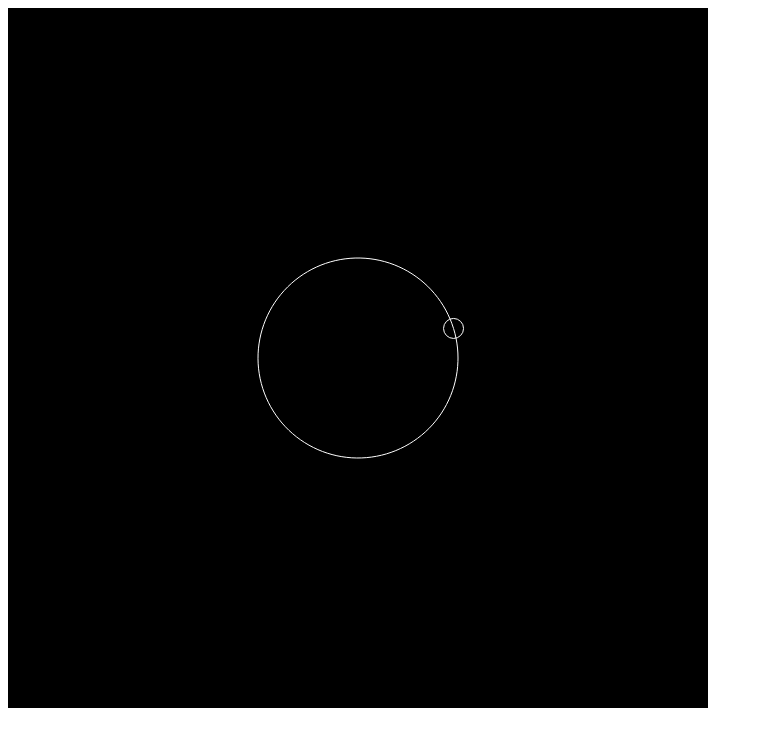
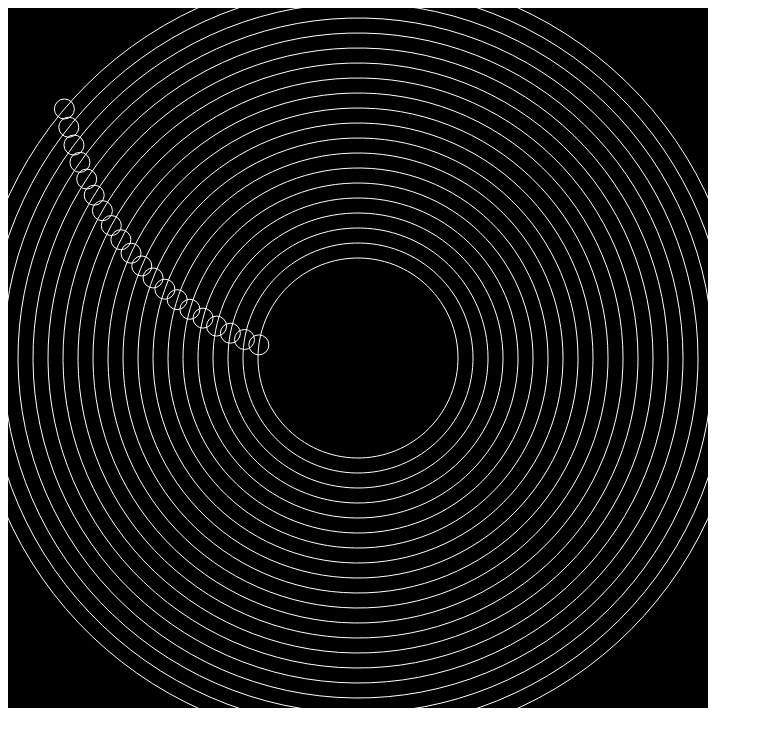
Before and after one commit to NikitaGoldashevsky/Polyrhythm, a plain HTML site: page index.html in a window 1280 px wide. Shown: the whole page, without its empty margins (0-763 px from the left). Drawn offline with Linux system fonts and the light colour scheme.

Commit message:
Refactor index.html script code to create multiple tracks and balls

```diff
--- a/index.html
+++ b/index.html
@@ -14,26 +14,51 @@
             myCanvas.height = size
 
             const trackCenter = {x: size / 2, y: size / 2}
-            const trackRadius = 100
+            const trackMinRadius = 100
+            const trackStep = 15
             const ballRadius = 10
-            const ballSpeed = 0.02
+            const ballMinSpeed = 0.01
+            const ballSpeedStep = -0.0001
+
+            const soundFrequencies = [
+                1760, 1567.98, 1396.91, 1318.51, 1174.66, 1046.5, 987.77, 880,
+                783.99, 698.46, 659.25, 587.33, 523.25, 493.88, 440, 392, 349.23,
+                329.63, 293.66, 261.63
+            ];
+
+            const tracks = []
+            const balls = []
+            const N = 20
+
+            for (let i = 0; i < N; i++) {
+                const trackRadius = trackMinRadius + i * trackStep
+                const ballSpeed = ballMinSpeed + i * ballSpeedStep
+                const ballSoundFreq = soundFrequencies[i]
+
+                const track = new Track(trackCenter, trackRadius)
+                const ball = new Ball(track, ballRadius, ballSpeed, ballSoundFreq)
+
+                tracks.push(track)
+                balls.push(ball)
+            }
 
             const ctx = myCanvas.getContext("2d")
-            const track = new Track(trackCenter, trackRadius)
-            const ball = new Ball(track, ballRadius, ballSpeed)
 
             animate()
 
             function animate() {
                 ctx.clearRect(0, 0, size, size)
-                track.draw(ctx)
-                ball.move()
-                ball.draw(ctx)
+
+                tracks.forEach((track) => {
+                    track.draw(ctx)
+                })
+                balls.forEach((ball) => {
+                    ball.move()
+                    ball.draw(ctx)
+                })
+
                 requestAnimationFrame(animate)
             }
-
-            track.draw(ctx)
-            ball.draw(ctx)
         </script>
     </body>
 </html>
```
